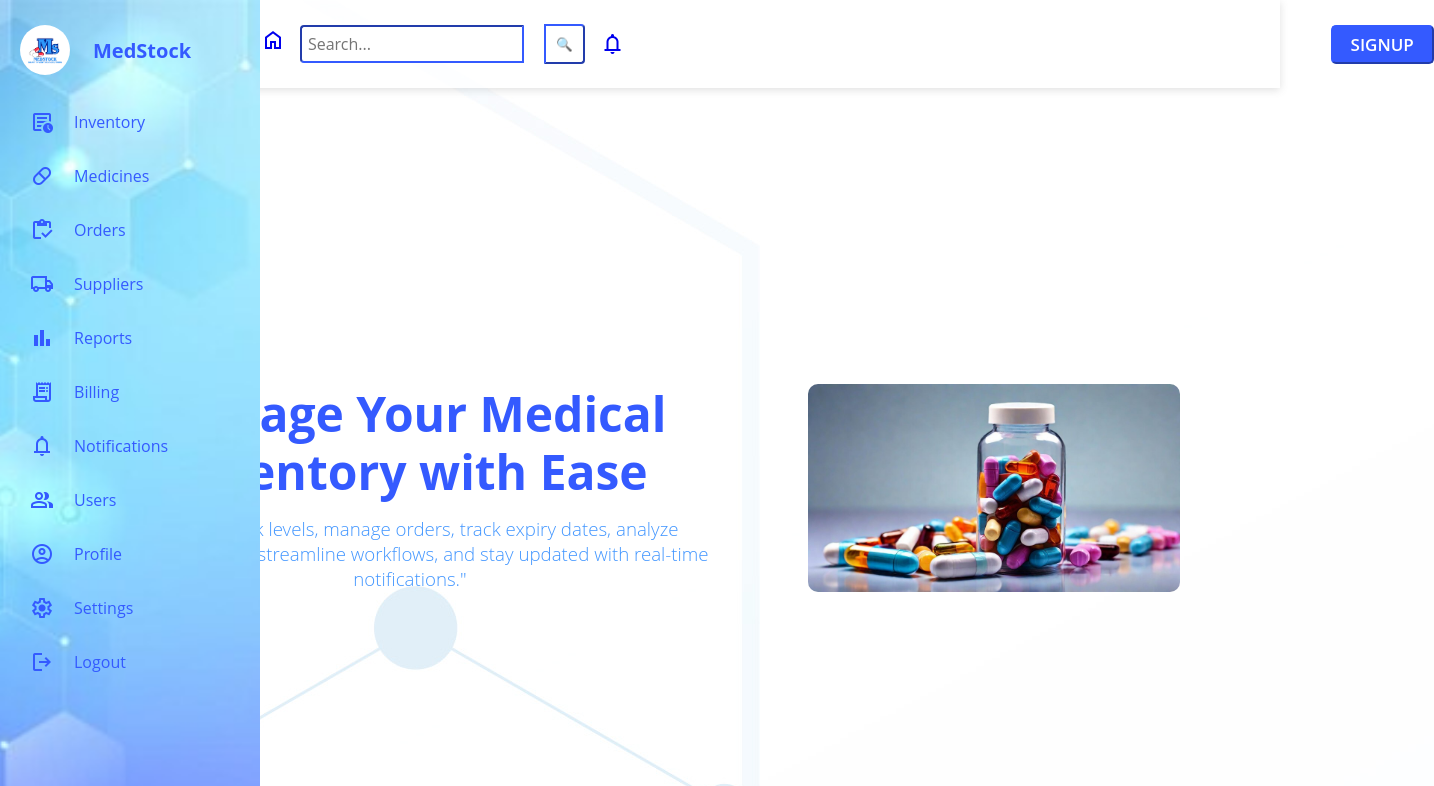
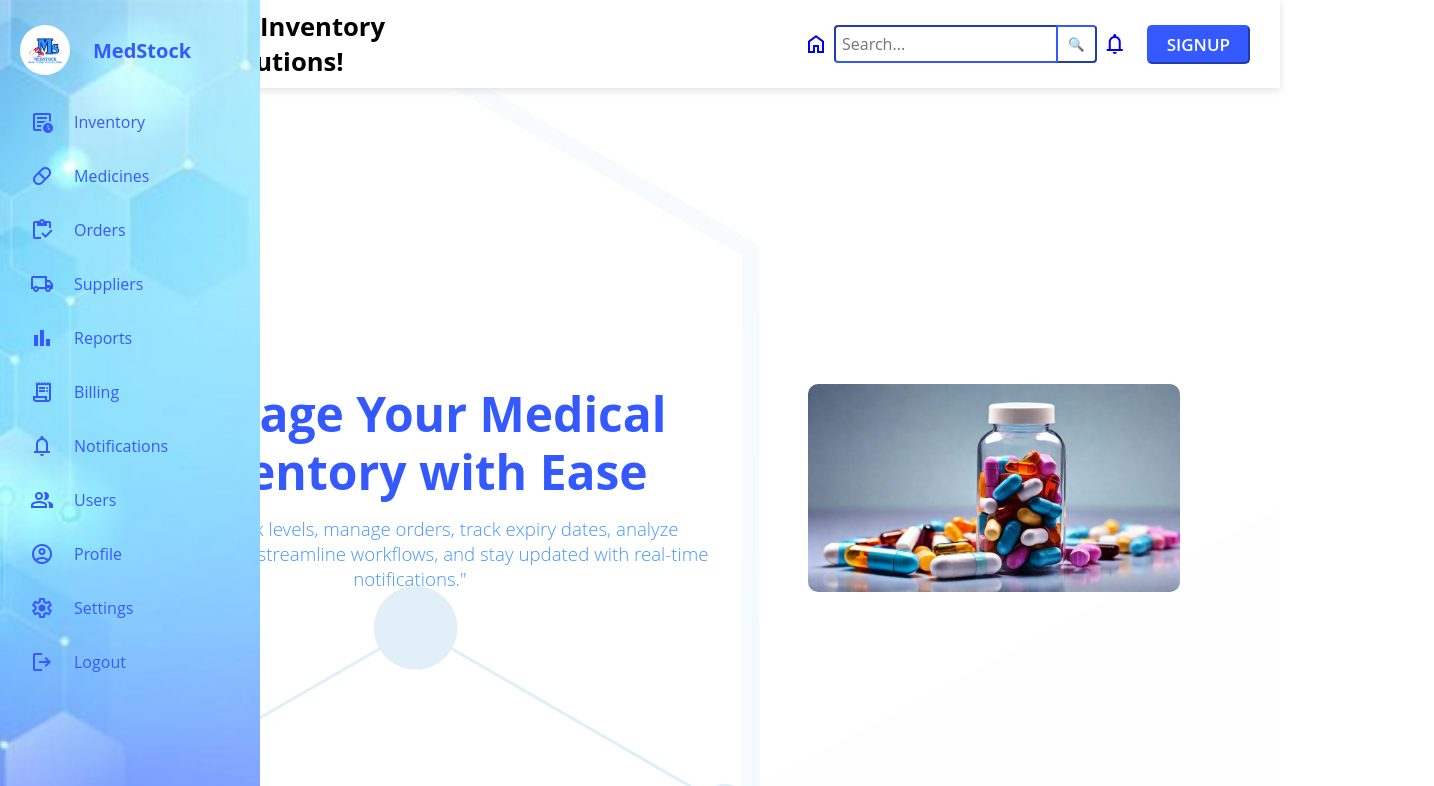
Before and after one commit to dnm10/New-MedStock, a React (Create React App) app in the folder medstock-app/: page / in a window 1280 px wide. Shown: the top 786 px of the page, 1434 px wide, since content can reach past the window. Built offline with nearby package versions, Linux system fonts and the light colour scheme.

Commit message:
Corrected Header.css

```diff
--- a/medstock-app/src/Components/Header.css
+++ b/medstock-app/src/Components/Header.css
@@ -5,7 +5,7 @@ header {
     width: 100%;
     z-index: 10;
     padding: 0 10px;
-    background-color: rgba(255, 255, 255, 0.7); /* Semi-transparent white */
+    background-color: #fff;
     box-shadow: rgba(99, 99, 99, 0.2) 0px 2px 8px 0px;
     transition: padding-left 0.3s ease;
 }
@@ -18,11 +18,9 @@ header {
 }
 
 .navbar-brand {
-  font-size: 1.1rem;
+  font-size: 1.6rem;
   font-weight: bold;
-
   margin-left: 80px;
-  font-weight: bold;
 }
 
 .container-fluid {
@@ -33,15 +31,15 @@ header {
 }
 
 .home-link {
-  margin-right: 15px;
-  margin-left: 65px;
+  margin-right: 6px;
   margin-bottom: 3px;
+  margin-left: 353px;
+  margin-top: 7px;
 }
 
 .notification-link{
-  margin-right: 6px;
+  margin-right: 20px;
   margin-bottom: 3px;
-  margin-left: 10px;
   margin-top: 7px;
 
 }
@@ -62,13 +60,13 @@ header {
 
 .search-container button {
   padding: 7px 10px;
-  margin-left: 20px;
+  margin-left: -2px;
   background-color: #ffffff;
   color: #fff;
   border-color: #345aff;
   border-radius: 0 4px 4px 0;
   cursor: pointer;
-  height: 39.7px;
+  height: 38.5px;
 }
 
 .search-container button:hover {
@@ -76,14 +74,13 @@ header {
 }
 
 #signup-btn {
-  margin-left: 700px;
+  /* margin-right: 550px; */
   border-color: #345aff;
-  align-items: right;
   outline: none;
   background: #345aff;
   color: #fff;
   font-size: 17px;
-  font-weight: 600; /* Corrected from 600x */
+  font-weight: 600;
   padding: 6px 18px;
   border-radius: 5px;
   cursor: pointer;
--- a/medstock-app/src/Components/Header.js
+++ b/medstock-app/src/Components/Header.js
@@ -8,7 +8,7 @@ function Header() {
       <nav className="navbar bg-body-tertiary">
       <div className="container-fluid">
 
-      <a className="navbar-brand">Smart Inventory Solutions</a>
+      <a className="navbar-brand">Smart Inventory Solutions!</a>
 
       <Link to="/" className="home-link">
         <span className="material-symbols-outlined">home</span>
```
